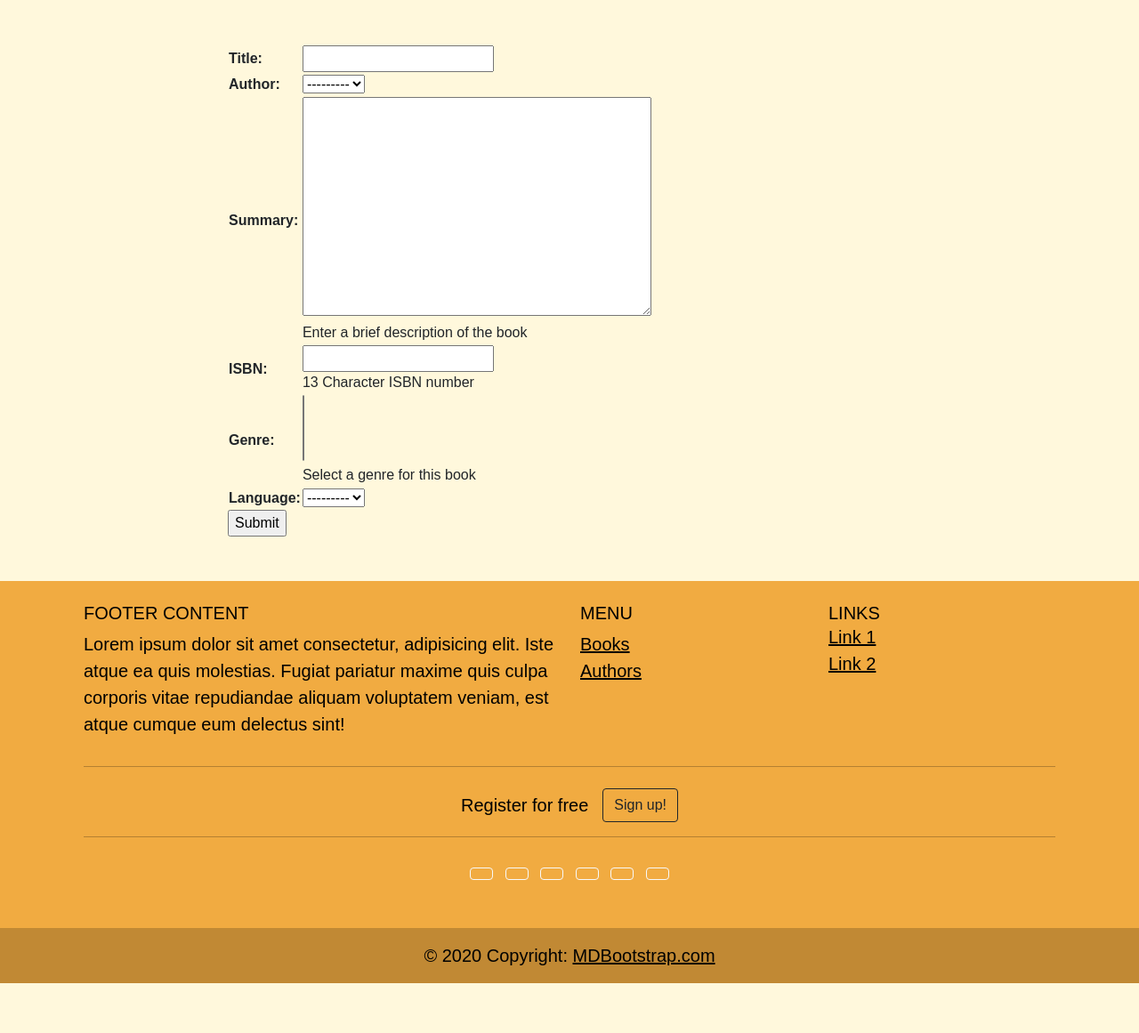
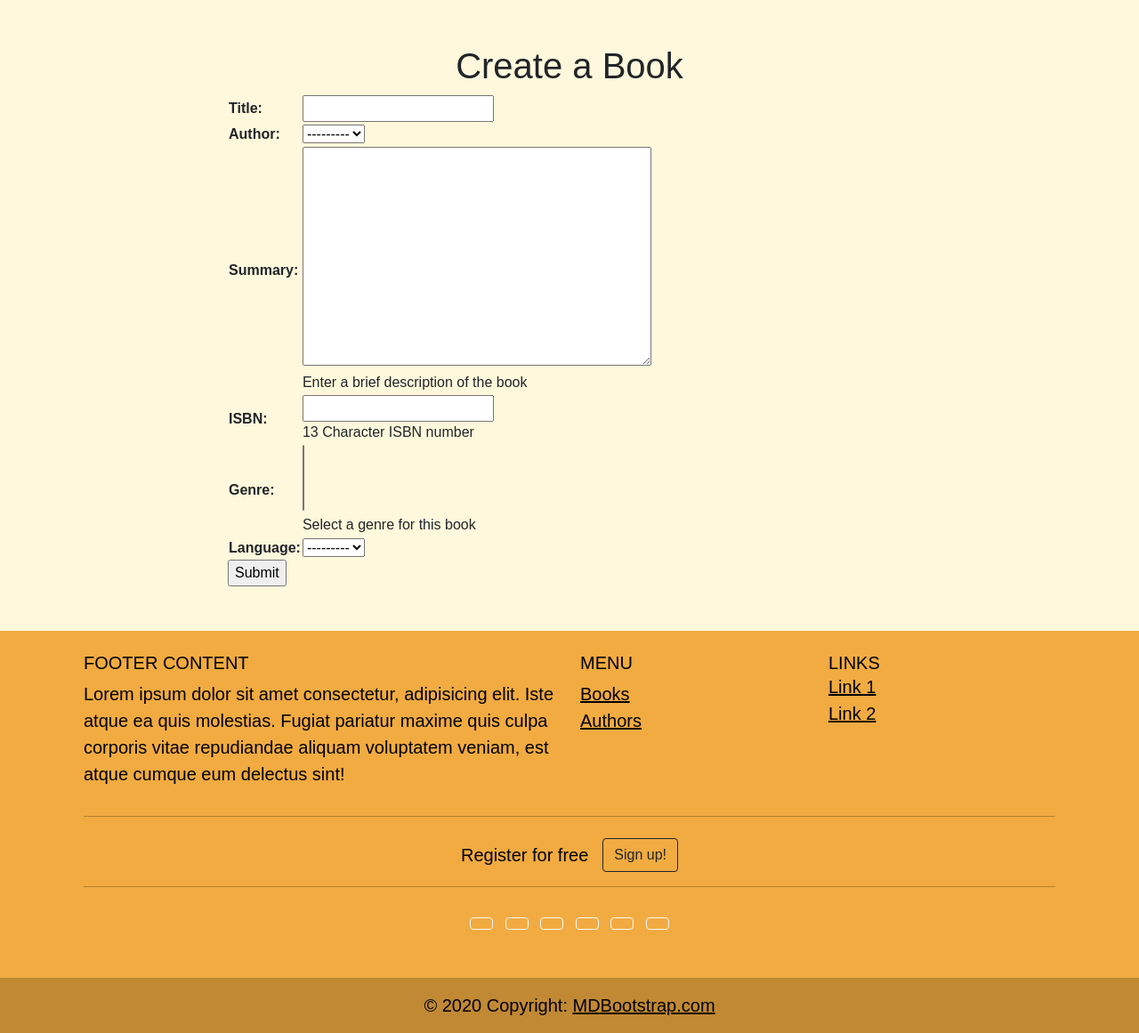
Before and after one commit to MarianaDrozd/library, a Django app: page /catalog/book/create/ in a window 1280 px wide. Shown: the part 198-1359 px from the top of the page at 89% size. Before the commit the page ends 1303 px from the top, so only its background shows below. Run offline with Django 4.2, Linux system fonts and the light colour scheme; the visitor is signed in with stand-in values (Sample User, id 1); data that the repository does not hold is empty; some web fonts are replaced.

Commit message:
Add title to book form.

```diff
--- a/catalog/templates/catalog/book_form.html
+++ b/catalog/templates/catalog/book_form.html
@@ -2,6 +2,7 @@
 
 {% block content %}
     <div class="main">
+    <h1 align="center">{% if book.id %}Update{% else %}Create{% endif %} a Book</h1>
         <form action="" method="post">
             {% csrf_token %}
             <table>
```
